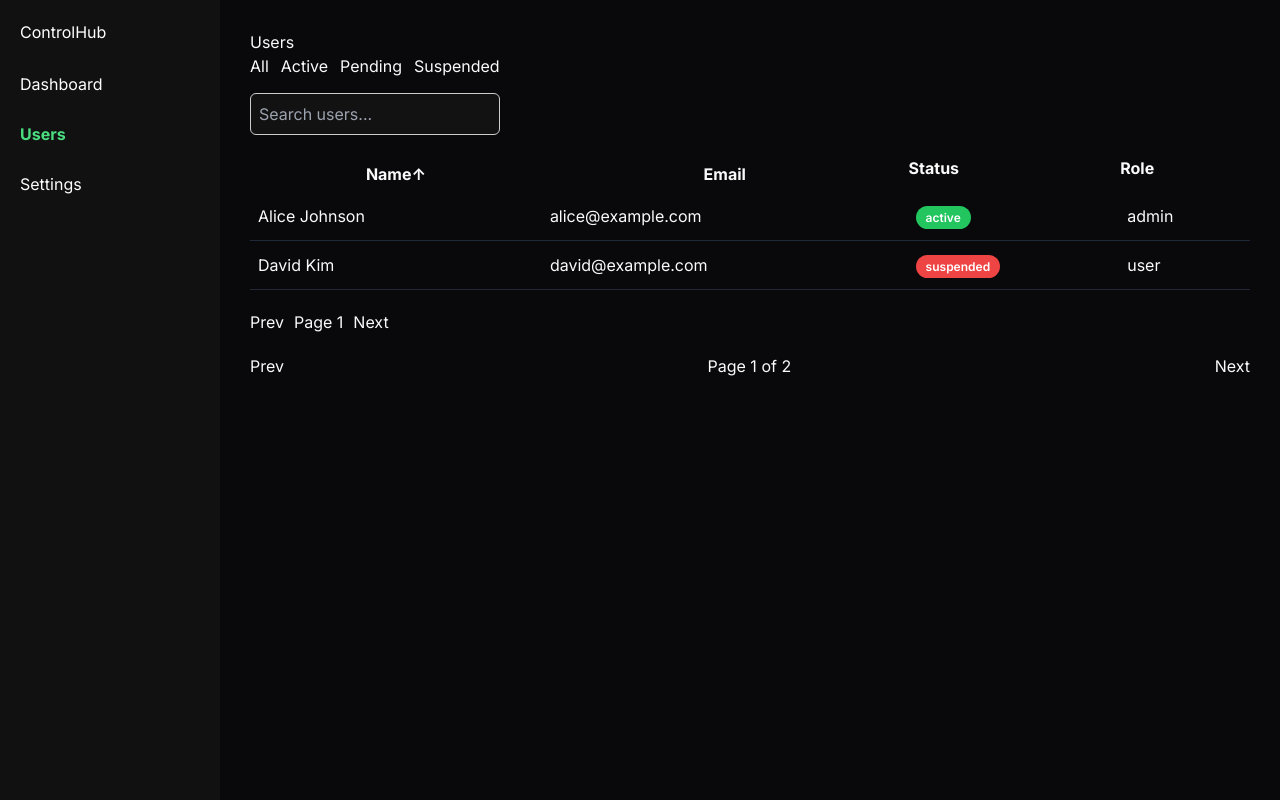
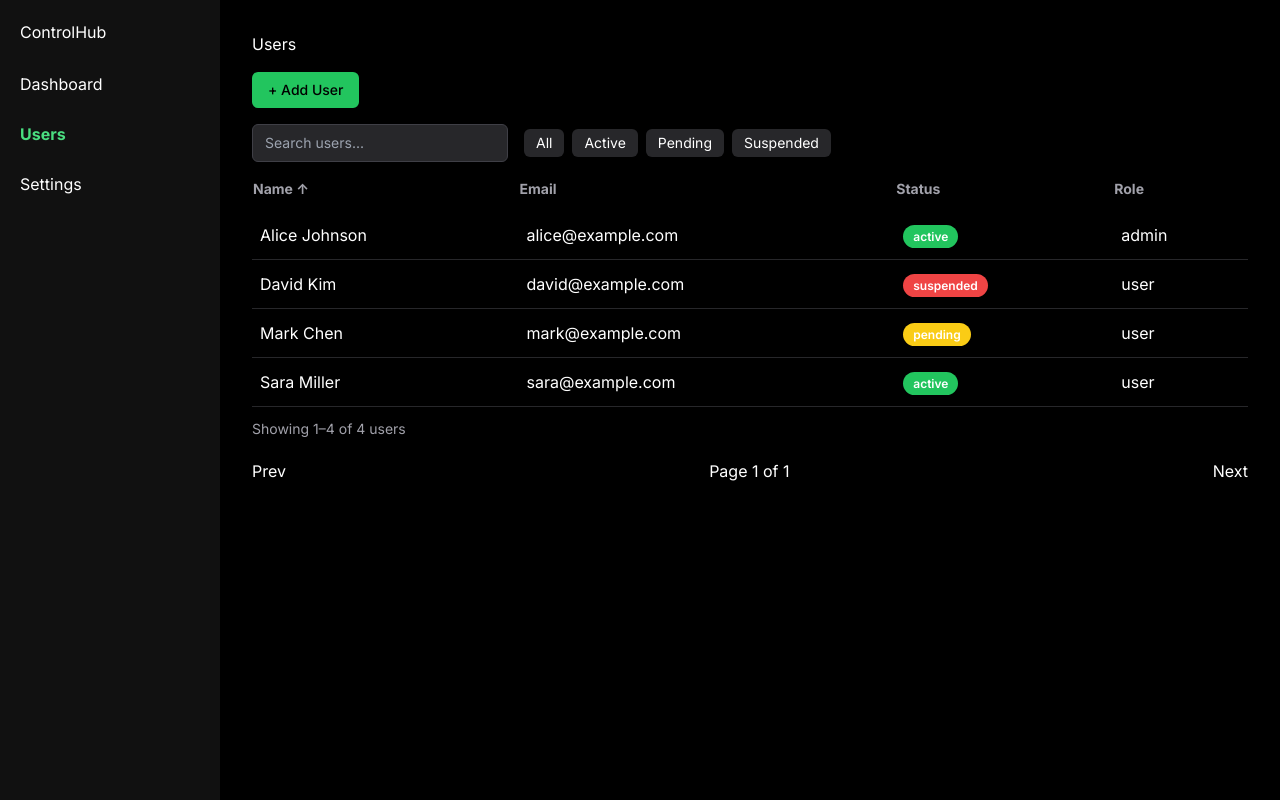
Before and after one commit to Amis883/hoda-portfolio, a Next.js app: page /admin/users in a window 1280 px wide. Built offline with nearby package versions, Linux system fonts and the light colour scheme.

Commit message:
feat: add user modal and refactor users table UI with Tailwind

```diff
--- a/app/admin/layout.tsx
+++ b/app/admin/layout.tsx
@@ -6,10 +6,10 @@ export default function AdminLayout({
   children: React.ReactNode;
 }) {
   return (
-    <div style={{ display: "flex", minHeight: "100vh" }}>
+    <div className="flex min-h-screen bg-black text-white">
       <Sidebar />
 
-      <main style={{ flex: 1, padding: "30px" }}>{children}</main>
+      <main className="flex-1 p-8 overflow-auto">{children}</main>
     </div>
   );
 }
--- /dev/null
+++ b/app/admin/users/AddUserModal.tsx
@@ -0,0 +1,70 @@
+"use client";
+
+import { useState } from "react";
+import type { User } from "@/data/users";
+
+type Props = {
+  open: boolean;
+  onClose: () => void;
+  onAdd: (user: Omit<User, "id">) => void;
+};
+
+export default function AddUserModal({ open, onClose, onAdd }: Props) {
+  const [name, setName] = useState("");
+  const [email, setEmail] = useState("");
+
+  if (!open) return null;
+
+  return (
+    <div className="fixed inset-0 bg-black/60 flex items-center justify-center z-50">
+      <div className="bg-zinc-900 w-[420px] rounded-xl p-6 space-y-4 border border-zinc-800">
+        <h2 className="text-lg font-semibold text-white">Add User</h2>
+
+        <input
+          className="w-full bg-zinc-800 border border-zinc-700 rounded-md px-3 py-2 text-sm outline-none focus:ring-2 focus:ring-green-500"
+          placeholder="Name"
+          value={name}
+          onChange={(e) => setName(e.target.value)}
+        />
+
+        <input
+          className="w-full bg-zinc-800 border border-zinc-700 rounded-md px-3 py-2 text-sm outline-none focus:ring-2 focus:ring-green-500"
+          placeholder="Email"
+          value={email}
+          onChange={(e) => setEmail(e.target.value)}
+        />
+
+        <div className="flex justify-end gap-3 pt-2">
+          <button
+            onClick={onClose}
+            className="px-4 py-2 text-sm bg-zinc-700 hover:bg-zinc-600 rounded-md"
+          >
+            Cancel
+          </button>
+
+          <button
+            disabled={!name.trim() || !email.trim()}
+            className="bg-green-500 disabled:bg-zinc-700 px-4 py-2 rounded-md"
+            type="button"
+            onClick={() => {
+              if (!name.trim() || !email.trim()) return;
+
+              onAdd({
+                name,
+                email,
+                status: "active",
+                role: "user",
+              });
+
+              setName("");
+              setEmail("");
+              onClose();
+            }}
+          >
+            Add User
+          </button>
+        </div>
+      </div>
+    </div>
+  );
+}
--- a/app/admin/users/UsersTable.tsx
+++ b/app/admin/users/UsersTable.tsx
@@ -1,7 +1,10 @@
 "use client";
 import { useState } from "react";
-import { users } from "@/data/users";
 import StatusBadge from "@/components/ui/StatusBadge";
+import AddUserModal from "./AddUserModal";
+import { users as initialUsers } from "@/data/users";
+import type { User } from "@/data/users";
+
 type SortField = "name" | "email";
 export default function UsersTable() {
   //Search
@@ -9,14 +12,15 @@ export default function UsersTable() {
   const [statusFilter, setStatusFilter] = useState("all");
 
   //Sort
-
   const [sortField, setSortField] = useState<"name" | "email">("name");
   const [sortDirection, setSortDirection] = useState<"asc" | "desc">("asc");
   // Pagination state
   const [currentPage, setCurrentPage] = useState(1);
-  const usersPerPage = 2;
-
-  const filteredUsers = users.filter((user) => {
+  const usersPerPage = 100;
+  //Modal
+  const [showModal, setShowModal] = useState(false);
+  const [usersState, setUsersState] = useState<User[]>(initialUsers);
+  const filteredUsers = usersState.filter((user) => {
     const matchesSearch =
       user.name.toLowerCase().includes(search.toLowerCase()) ||
       user.email.toLowerCase().includes(search.toLowerCase());
@@ -39,42 +43,92 @@ export default function UsersTable() {
 
   const paginatedUsers = sortedUsers.slice(indexOfFirstUser, indexOfLastUser);
   const totalPages = Math.ceil(sortedUsers.length / usersPerPage);
+  const totalUsers = sortedUsers.length;
+
+  const startUser = indexOfFirstUser + 1;
+  const endUser = Math.min(indexOfLastUser, totalUsers);
+  const addUser = (newUser: Omit<User, "id">) => {
+    setUsersState((prev) => {
+      const updated = [
+        ...prev,
+        {
+          id: Date.now(),
+          ...newUser,
+        },
+      ];
+
+      setCurrentPage(Math.ceil(updated.length / usersPerPage));
+
+      return updated;
+    });
+  };
   return (
     <div>
-      <div style={{ marginBottom: "15px", display: "flex", gap: "12px" }}>
-        <button onClick={() => setStatusFilter("all")}>All</button>
-        <button onClick={() => setStatusFilter("active")}>Active</button>
-        <button onClick={() => setStatusFilter("pending")}>Pending</button>
-        <button onClick={() => setStatusFilter("suspended")}>Suspended</button>
+      <div className="flex items-center justify-between my-4">
+        <button
+          onClick={() => setShowModal(true)}
+          className="bg-green-500 hover:bg-green-400 text-black px-4 py-2 rounded-md text-sm font-medium"
+        >
+          + Add User
+        </button>
       </div>
+
+      <div className="flex items-center gap-4 mb-4">
         <input
           type="text"
           placeholder="Search users..."
           value={search}
           onChange={(e) => setSearch(e.target.value)}
-        style={{
-          marginBottom: "20px",
-          padding: "8px",
-          width: "250px",
-          border: "1px solid #ccc",
-          borderRadius: "6px",
-        }}
+          className="bg-zinc-800 border border-zinc-700 rounded-md px-3 py-2 text-sm w-64"
         />
-      <table style={{ width: "100%", borderCollapse: "collapse" }}>
+
+        <div className="flex gap-2">
+          <button
+            onClick={() => setStatusFilter("all")}
+            className="px-3 py-1 rounded-md bg-zinc-800 hover:bg-zinc-700 text-sm"
+          >
+            All
+          </button>
+
+          <button
+            onClick={() => setStatusFilter("active")}
+            className="px-3 py-1 rounded-md bg-zinc-800 hover:bg-zinc-700 text-sm"
+          >
+            Active
+          </button>
+
+          <button
+            onClick={() => setStatusFilter("pending")}
+            className="px-3 py-1 rounded-md bg-zinc-800 hover:bg-zinc-700 text-sm"
+          >
+            Pending
+          </button>
+
+          <button
+            onClick={() => setStatusFilter("suspended")}
+            className="px-3 py-1 rounded-md bg-zinc-800 hover:bg-zinc-700 text-sm"
+          >
+            Suspended
+          </button>
+        </div>
+      </div>
+
+      <table className="w-full border-collapse">
         <thead>
-          <tr>
+          <tr className="text-left text-sm text-zinc-400">
             <th
-              style={{ cursor: "pointer" }}
+              className="cursor-pointer pb-3"
               onClick={() => {
                 setSortField("name");
                 setSortDirection(sortDirection === "asc" ? "desc" : "asc");
               }}
             >
-              Name
+              Name{" "}
               {sortField === "name" && (sortDirection === "asc" ? "↑" : "↓")}
             </th>
+
             <th
-              style={{ cursor: "pointer" }}
+              className="cursor-pointer pb-3"
               onClick={() => {
                 setSortField("email");
                 setSortDirection(sortDirection === "asc" ? "desc" : "asc");
@@ -83,22 +137,16 @@ export default function UsersTable() {
               Email{" "}
               {sortField === "email" && (sortDirection === "asc" ? "↑" : "↓")}
             </th>
-            <th style={{ textAlign: "left", paddingBottom: "12px" }}>Status</th>
-            <th style={{ textAlign: "left", paddingBottom: "12px" }}>Role</th>
+
+            <th className="text-left pb-3">Status</th>
+            <th className="text-left pb-3">Role</th>
           </tr>
         </thead>
 
         <tbody>
           {paginatedUsers.length === 0 ? (
             <tr>
-              <td
-                colSpan={4}
-                style={{
-                  padding: "20px",
-                  textAlign: "center",
-                  color: "#9ca3af",
-                }}
-              >
+              <td colSpan={4} className="py-6 text-center text-zinc-400">
                 No users found
               </td>
             </tr>
@@ -106,45 +154,28 @@ export default function UsersTable() {
             paginatedUsers.map((user) => (
               <tr
                 key={user.id}
-                style={{
-                  borderBottom: "1px solid #1f2937",
-                  transition: "background 0.2s",
-                }}
-                onMouseEnter={(e) =>
-                  (e.currentTarget.style.background = "#111")
-                }
-                onMouseLeave={(e) =>
-                  (e.currentTarget.style.background = "transparent")
-                }
+                className="border-b border-zinc-800 hover:bg-zinc-900 transition"
               >
-                <td style={{ padding: "12px 8px" }}>{user.name}</td>
-                <td style={{ padding: "12px 8px" }}>{user.email}</td>
-                <td style={{ padding: "12px 8px" }}>
-                  <StatusBadge status={user.status as "active" | "suspended"} />
+                <td className="py-3 px-2">{user.name}</td>
+
+                <td className="py-3 px-2">{user.email}</td>
+
+                <td className="py-3 px-2">
+                  <StatusBadge
+                    status={user.status as "active" | "pending" | "suspended"}
+                  />
                 </td>
-                <td style={{ padding: "12px 8px" }}>{user.role}</td>
+
+                <td className="py-3 px-2">{user.role}</td>
               </tr>
             ))
           )}
         </tbody>
-        <div style={{ marginTop: "20px", display: "flex", gap: "10px" }}>
-          <button onClick={() => setCurrentPage((p) => Math.max(p - 1, 1))}>
-            Prev
-          </button>
+      </table>
 
-          <span>Page {currentPage}</span>
-
-          <button
-            onClick={() =>
-              setCurrentPage((p) =>
-                indexOfLastUser < sortedUsers.length ? p + 1 : p,
-              )
-            }
-          >
-            Next
-          </button>
+      <div className="mt-3 text-zinc-400 text-sm">
+        Showing {startUser}–{endUser} of {totalUsers} users
       </div>
-      </table>
       <div
         style={{
           marginTop: "20px",
@@ -171,6 +202,11 @@ export default function UsersTable() {
           Next
         </button>
       </div>
+      <AddUserModal
+        open={showModal}
+        onClose={() => setShowModal(false)}
+        onAdd={addUser}
+      />
     </div>
   );
 }
```
Lines whose indentation alone changed are shown as unchanged.
